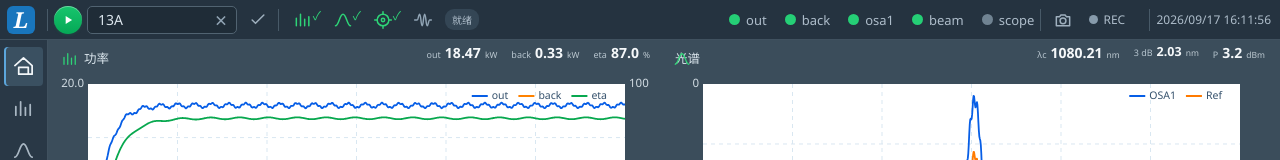
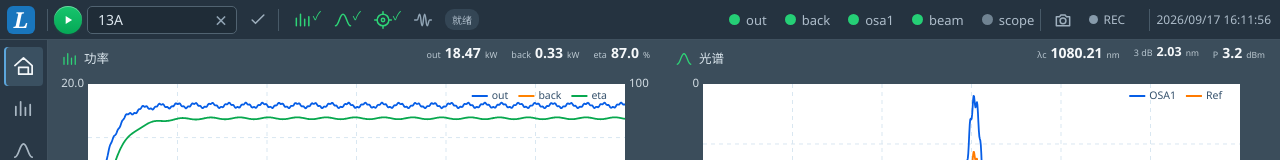
Before and after one commit to FenLynn/gpt-pub, a Vue app in the folder projects/1-桌面软件/107-LaserBench/src/LaserBench.App/WebUi/: page / in a window 1280 px wide. Shown: the top 160 px of the page. Built offline with nearby package versions, Linux system fonts and the light colour scheme.

Commit message:
P107 v0.4.16 fix dashboard header icon alignment

```diff
--- a/projects/1-桌面软件/107-LaserBench/src/LaserBench.App/WebUi/src/styles.css
+++ b/projects/1-桌面软件/107-LaserBench/src/LaserBench.App/WebUi/src/styles.css
@@ -1045,3 +1045,12 @@
   .dashboard-grid:not(.focus-mode) .beam-head{grid-template-columns:70px minmax(0,1fr) max-content!important}
   .dashboard-grid:not(.focus-mode) .module-title{width:70px!important;min-width:70px!important;max-width:70px!important}
 }
+
+.dashboard-grid:not(.focus-mode) .graph-overlay .panel-mark,
+.dashboard-grid:not(.focus-mode) .spectrum-head .panel-mark{
+  position:static!important;
+  left:auto!important;
+  right:auto!important;
+  top:auto!important;
+  bottom:auto!important
+}
```
